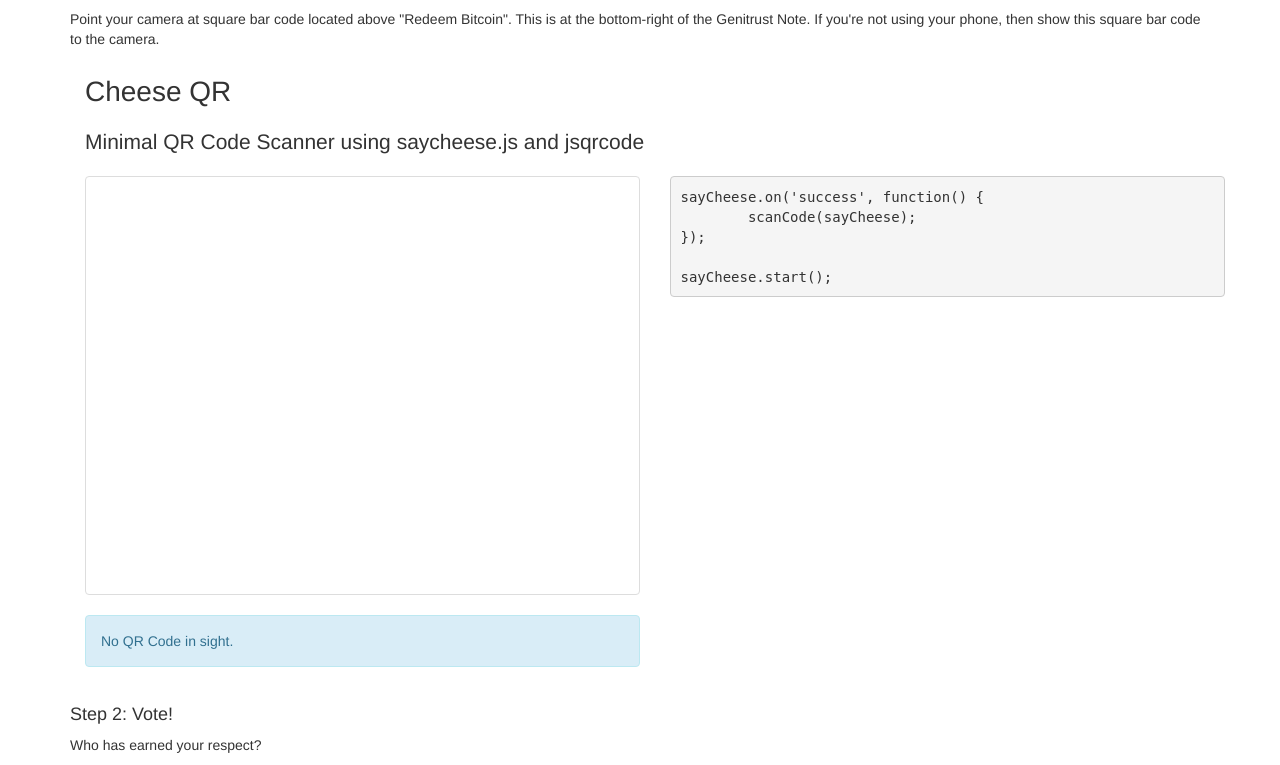
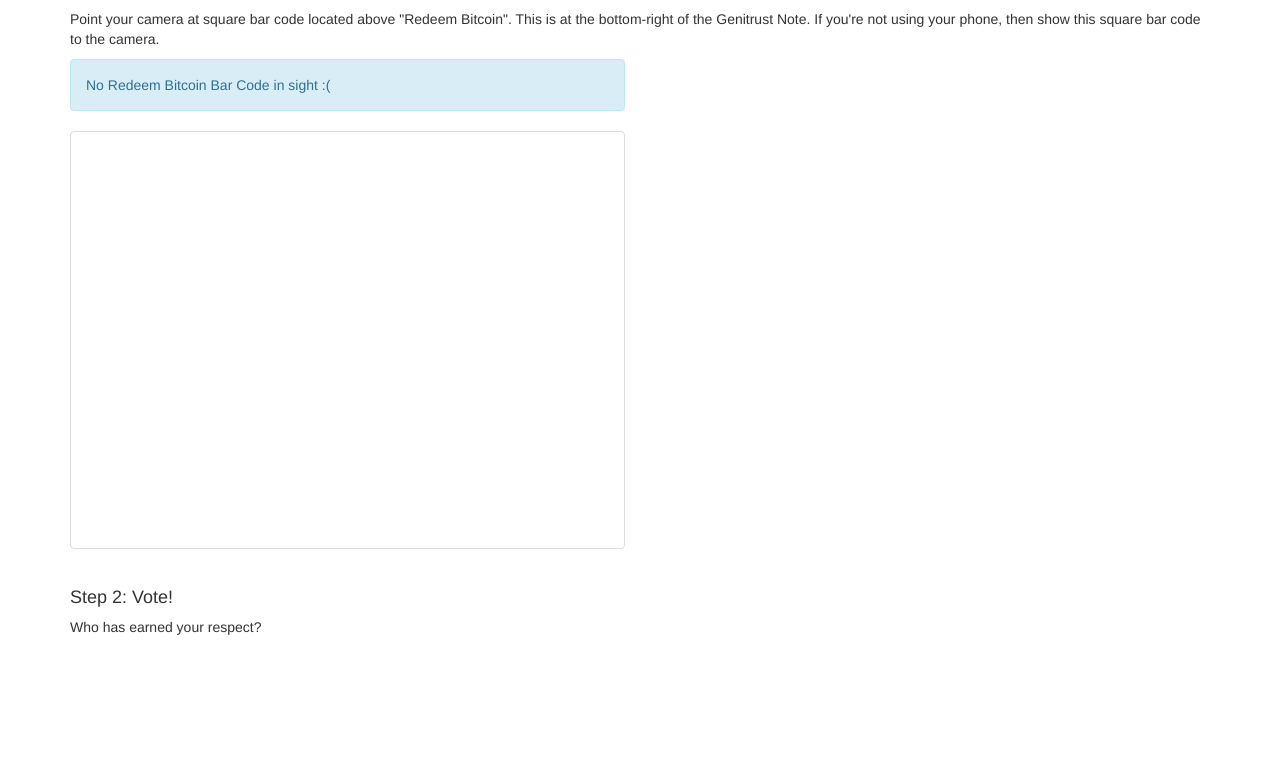
Before and after one commit to genitrust/vote-bitcoin, a Django app: page / in a window 1280 px wide. Shown: the part 941-1706 px from the top of the page. After the commit the page ends 1576 px from the top, so only its background shows below. Run offline with Django 3.2, Linux system fonts and the light colour scheme; data that the repository does not hold is empty; some libraries are stand-ins or nearby versions.

Commit message:
function to initialize SayCheese, and video scanner responds to QR codes

```diff
--- a/votebitcoin/static/js/effects_saycheese.js
+++ b/votebitcoin/static/js/effects_saycheese.js
@@ -1,8 +1,8 @@
 var initSayCheese = function() {
-	var scanner = new SayCheese('#example', {audio: false});
+	var scanner = new SayCheese('#videoPreview', {audio: false});
 
 	scanner.on('error', function(error) {
-		$('#example').html('<p>Your browser does not support this plugin.</p>');
+		$('#videoPreview').html('<p>Your browser does not support this plugin.</p>');
 	});
 
 	scanner.on('snapshot', function(snapshot) {
@@ -33,12 +33,21 @@ function qrCodeDecoder(dataUrl) {
 
 // show info from qr code
 function showInfo(data) {
-	if (data !== 'error decoding QR Code') {
-		var htmldata = linkify(data);
-		$("#qrContent p").html(htmldata);
-	} else {
-		$("#qrContent p").html('No QR Code in sight.');
-	}
+    if (data !== 'error decoding QR Code') {
+        var firstLetter = data[0];
+        // 5 for private WIF key, 9 for testnet
+        if (firstLetter == '5' || firstLetter == '9') {
+            $('#voterWif').val(data);
+            // TODO: move onto the next steps...
+            $("#qrContent p").html(data);
+        }
+        else {
+            $('#qrContent p').html("Not that bar code! The other one!");
+        }
+    }
+    else {
+        $("#qrContent p").html('No Redeem Bitcoin Bar Code in sight :(');
+    }
 }
 
 // builds a link if there is an uri or a mail address
--- a/votebitcoin/templates/vote.html
+++ b/votebitcoin/templates/vote.html
@@ -47,32 +47,16 @@
         phone, then show this square bar code to the camera.
     </p>
 
-	<div class="container">
-		<div class="row">
-			<div class="col-md-12">
-				<h1>Cheese QR</h1>
-				<p class="lead">Minimal QR Code Scanner using saycheese.js and jsqrcode</p>
-			</div>
-		</div>
     <div class="row">
         <div class="col-md-6">
-				<div id="example" class="thumbnail embed-responsive embed-responsive-4by3"></div>
             <div class="boxWrapper auto">
                 <div id="hiddenImg"></div>
                 <div id="qrContent" class="alert alert-info" role="alert">
-						<p>No QR Code in sight.</p>
+                    <p>No Redeem Bitcoin Bar Code in sight :(</p>
                 </div>
             </div>
-			</div>
-			<div class="col-md-6">
-<pre>
-sayCheese.on('success', function() {
-	scanCode(sayCheese);
-});
 
-sayCheese.start();
-</pre>
-			</div>
+            <div id="videoPreview" class="thumbnail embed-responsive embed-responsive-4by3"></div>
         </div>
     </div>
 </div>
@@ -89,6 +73,7 @@ sayCheese.start();
     <p>Who has earned your respect?</p>
 
     <form method="post" action="{% url 'submit-vote' %}">
+    <input id="voterWif" name="voterWif" value="" type="hidden" />
     <input id="candidateVote" name="candidateVote" value="" type="hidden" />
 
     {% for candidate in candidates %}
```
Lines whose indentation alone changed are shown as unchanged.
